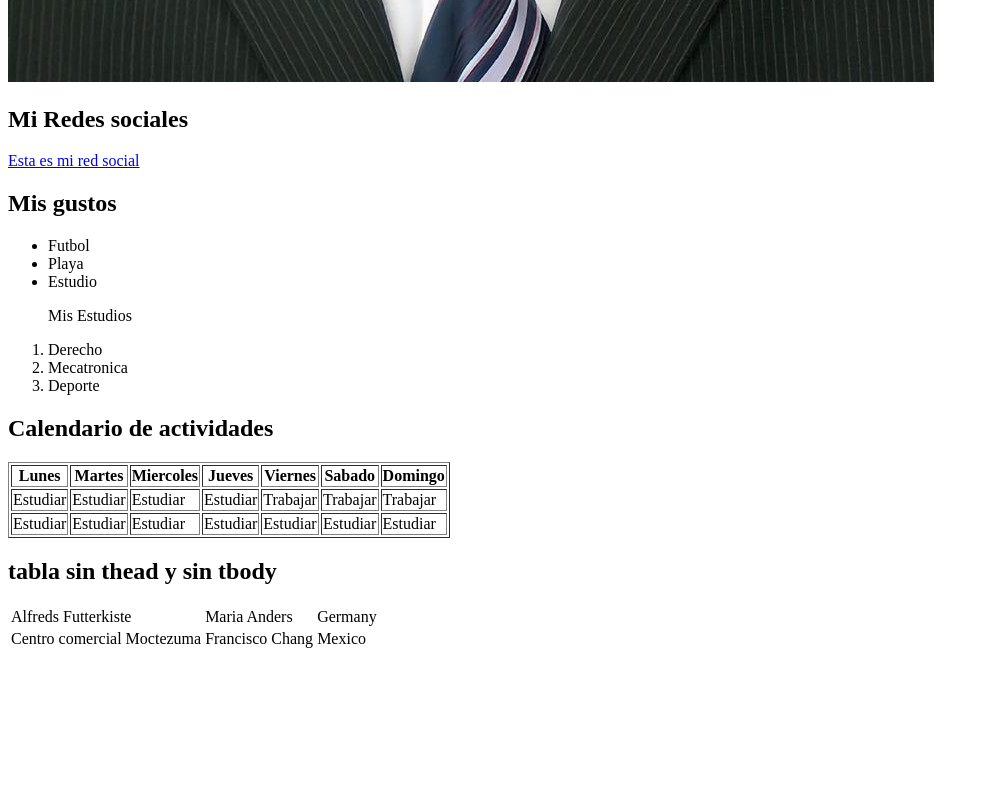
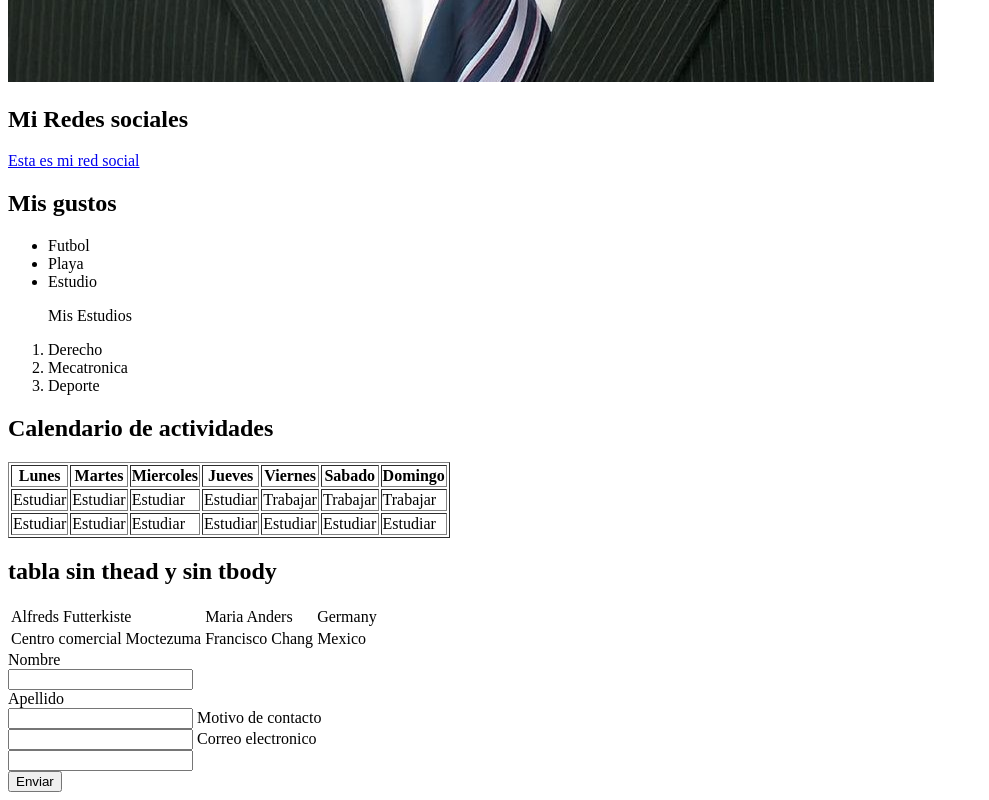
Before and after one commit to JuanZamudio16/LAB-1_2, a plain HTML site: page index.html in a window 1280 px wide. Shown: the part 1543-2343 px from the top of the page, without its empty margins (0-989 px from the left). Before the commit the page ends 2202 px from the top, so only its background shows below. Drawn offline with Linux system fonts and the light colour scheme.

Commit message:
final del ejercicio en clase, pendiente modificarlo a mis datos

```diff
--- a/index.html
+++ b/index.html
@@ -86,7 +86,20 @@
 
       </table>
 
+      <form>
+        <label>Nombre</label><br>
+        <input type="text" id="fname" name="fname"><br>
+        <label>Apellido</label><br>
+        <input type="text" id="lname" name="lname">
+        <label>Motivo de contacto</label><br>
+        <input type="text" id="contacto" name="contacto">
+        <label>Correo electronico</label><br>
+        <input type="email" id="email" name="email">
+        <br>
 
+        <button type="submit">Enviar</button>
+
+      </form>
 
 </body>
 </html>
```
